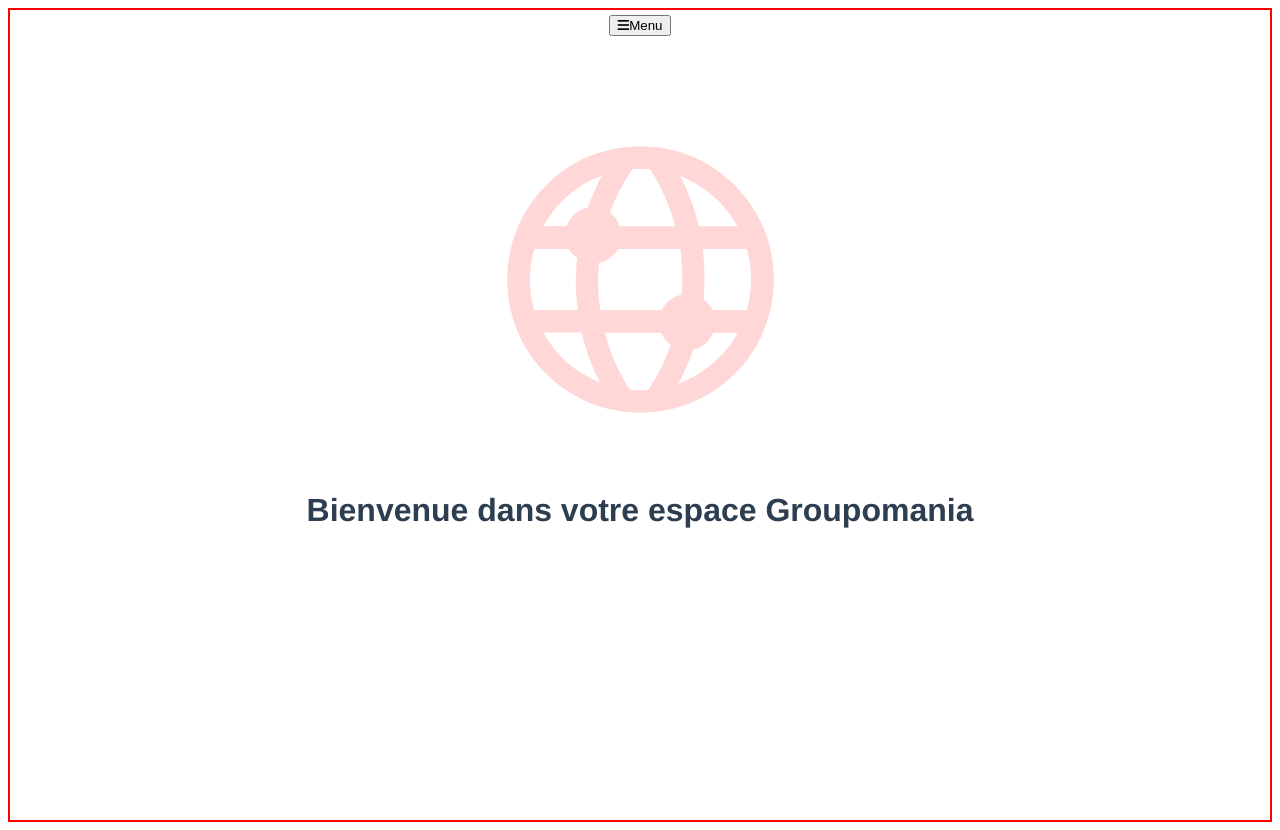
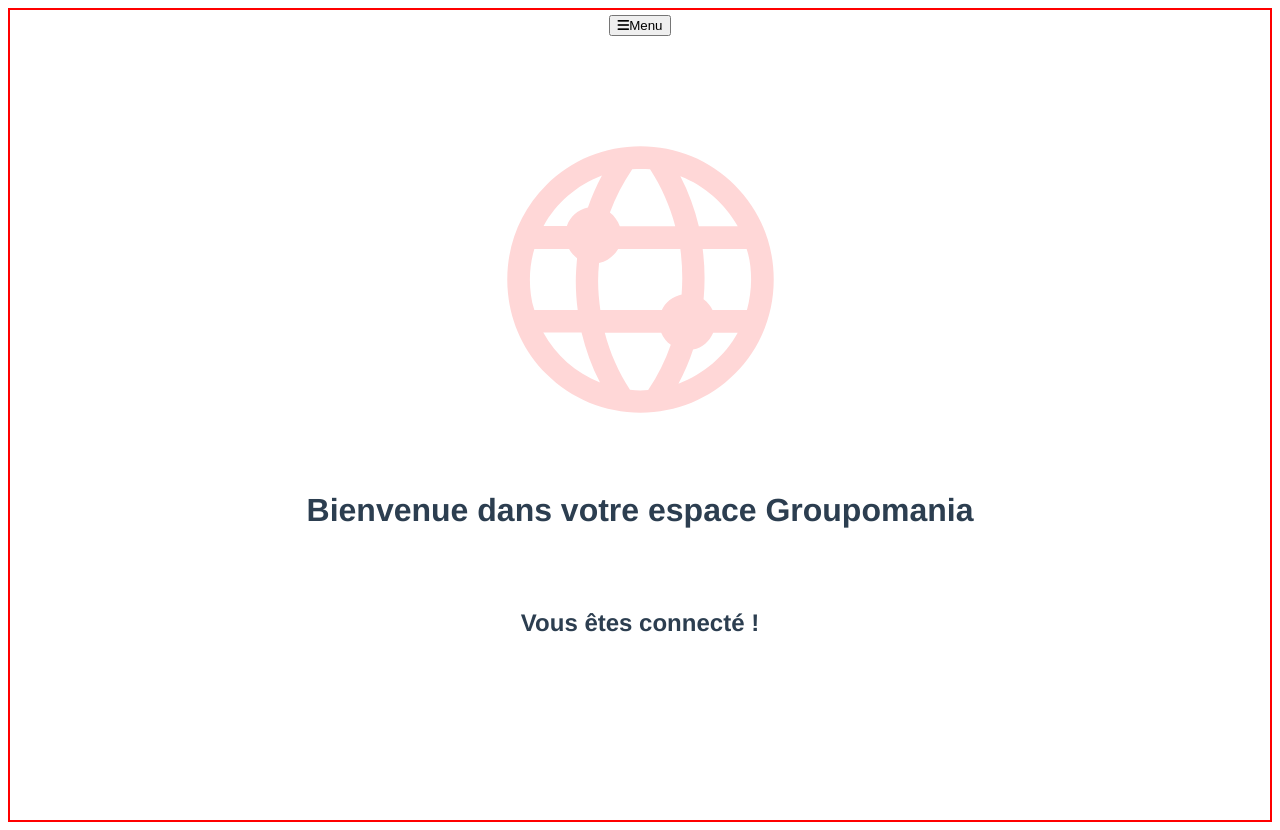
Before and after one commit to Guetso/Project7, a Vue app in the folder Front/groupomania-front/: page /logged in a window 1280 px wide. Built offline with nearby package versions, Linux system fonts and the light colour scheme.

Commit message:
add logged

```diff
--- a/Front/groupomania-front/src/router/index.js
+++ b/Front/groupomania-front/src/router/index.js
@@ -3,6 +3,7 @@
 import Home from '../views/Home.vue'
 import Login from '../views/Login.vue'
 import Signup from '../views/Signup.vue'
+import Logged from '../views/Logged.vue'
 import About from '../views/About.vue'
 
 Vue.use(VueRouter)
@@ -24,6 +25,11 @@
     component: Signup
   },
   {
+    path: '/logged',
+    name: 'Logged',
+    component: Logged
+  },
+  {
     path: '/about',
     name: 'About',
     component: About
--- /dev/null
+++ b/Front/groupomania-front/src/views/Logged.vue
@@ -0,0 +1,5 @@
+<template>
+    <div class="logged">
+        <h2> Vous êtes connecté !</h2>
+    </div>
+</template>
```
